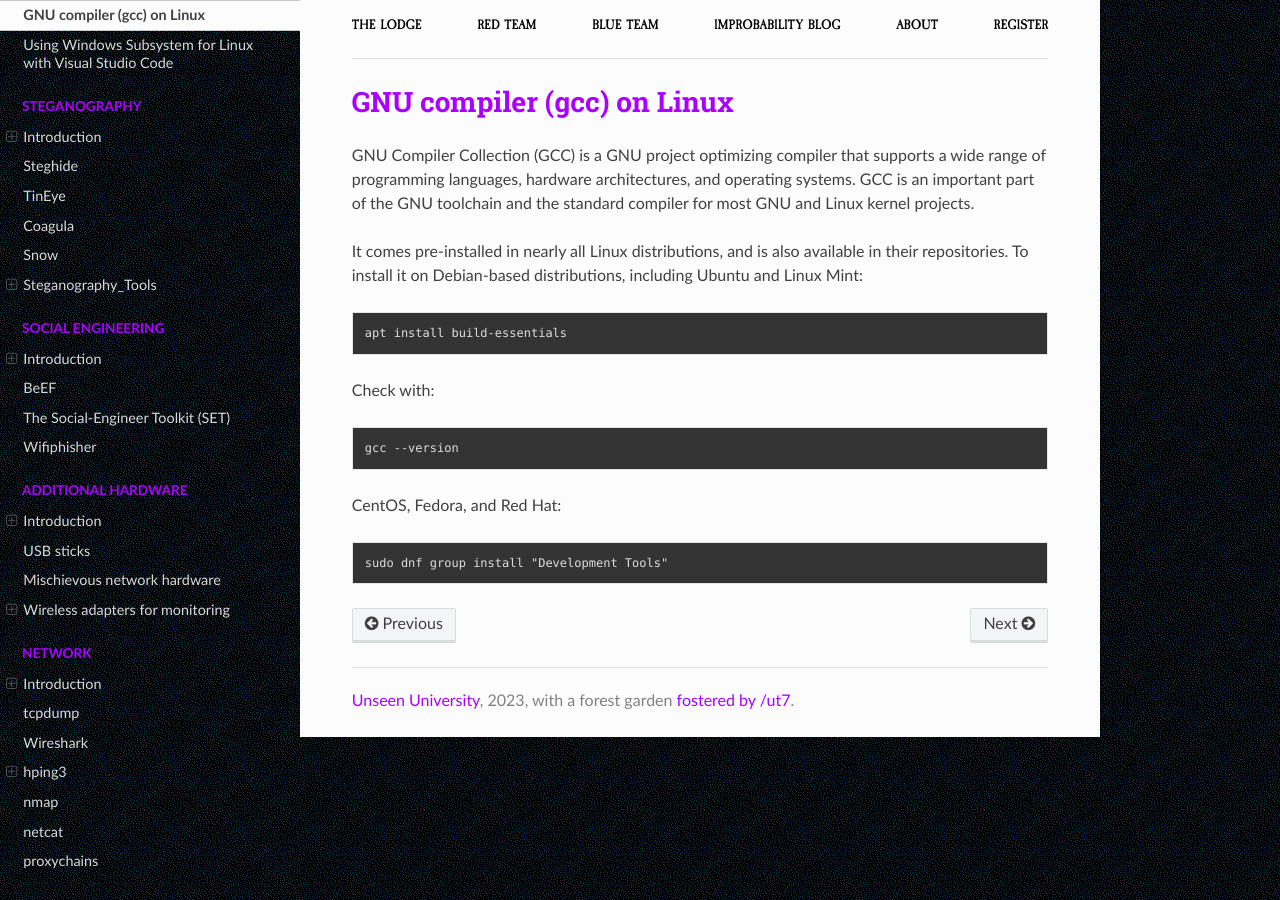
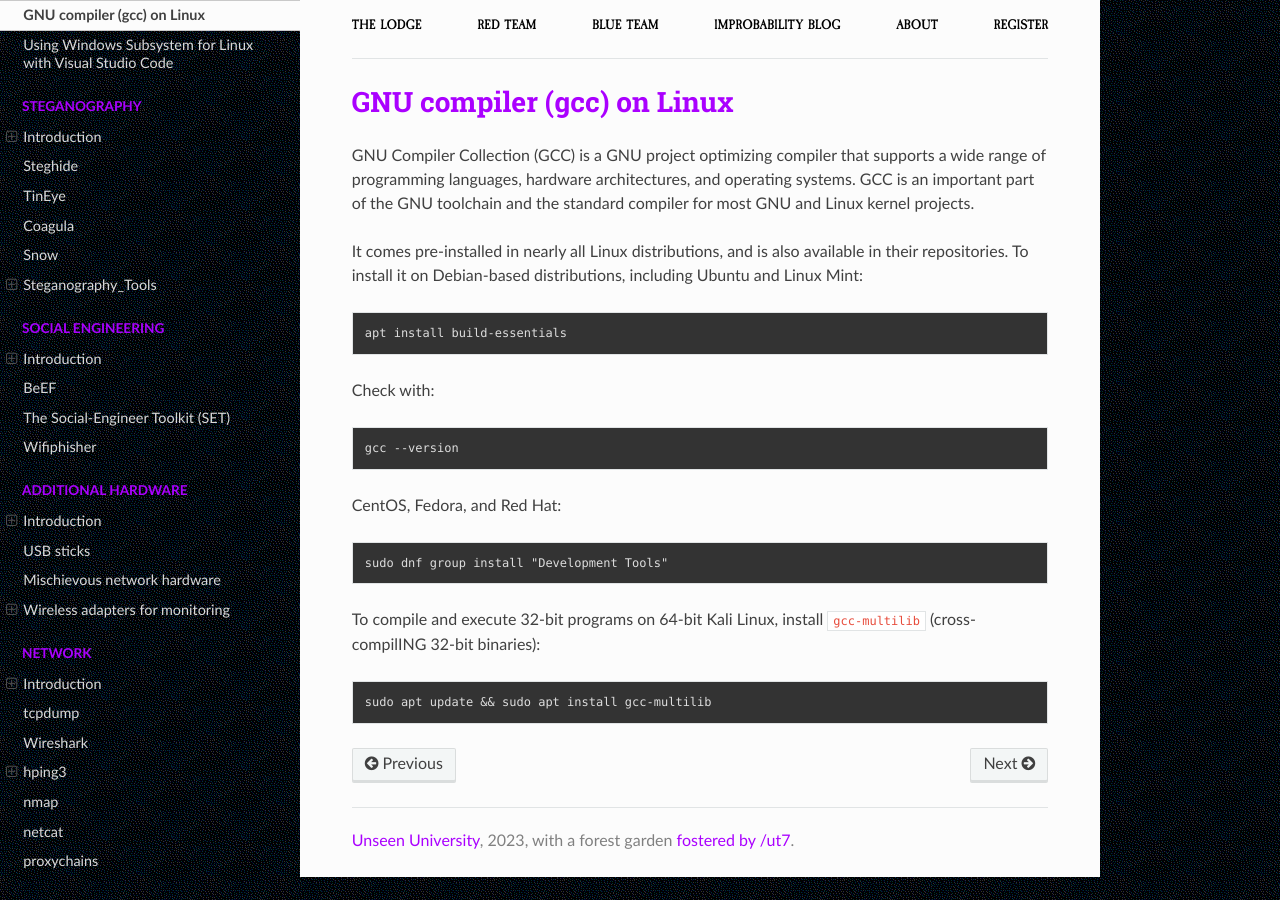
Before and after one commit to tymyrddin/testlab, a Sphinx documentation site: the page built from source/docs/com/gcc.md, in a window 1280 px wide. Built offline with Sphinx 7.4.7 and the Read the Docs theme 2.0.0, drawn with Linux system fonts in a browser that asks for light colours.

```diff
--- a/source/docs/com/gcc.md
+++ b/source/docs/com/gcc.md
@@ -13,3 +13,7 @@ Check with:
 CentOS, Fedora, and Red Hat:
 
     sudo dnf group install "Development Tools"
+
+To compile and execute 32-bit programs on 64-bit Kali Linux, install `gcc-multilib` (cross-compilING 32-bit binaries):
+
+    sudo apt update && sudo apt install gcc-multilib
```
Also changed, not shown: source/docs/dfir/README.md (+1 -0 lines), source/docs/dfir/carving.md (added, +12 -0 lines), source/docs/dfir/imaging.md (added, +9 -0 lines).
